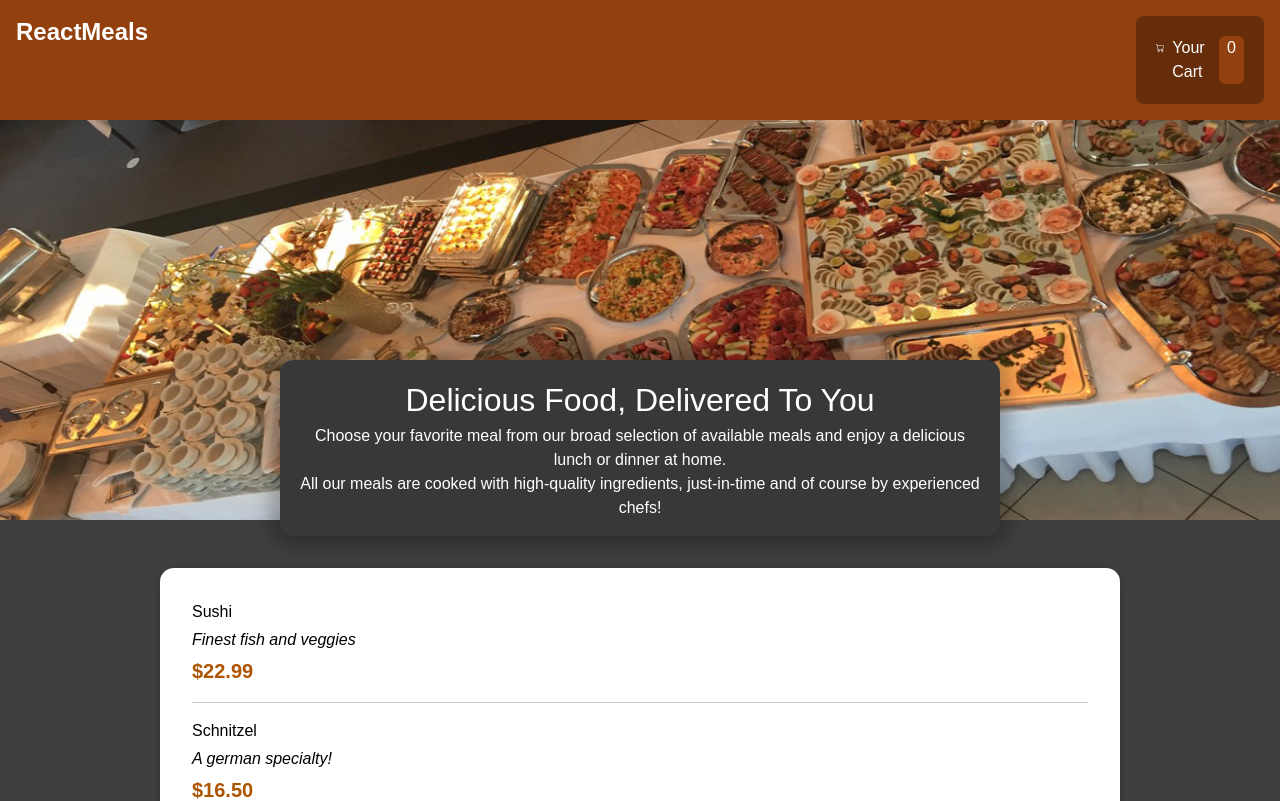
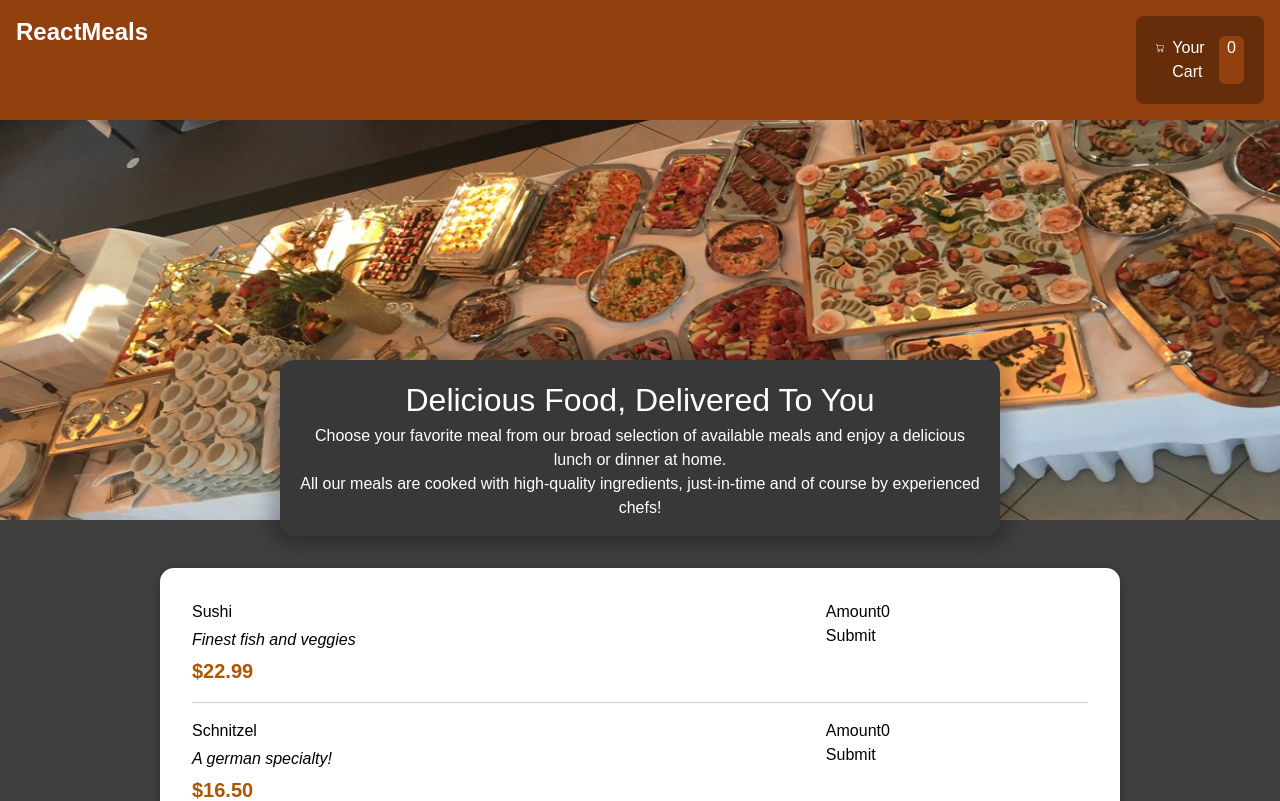
Before and after one commit to hespnod/restaurant, a React (Create React App) app: page / in a window 1280 px wide. Shown: the top 801 px of the page. Built offline with nearby package versions, Linux system fonts and the light colour scheme.

Commit message:
added form for quantity

```diff
--- /dev/null
+++ b/src/components/Meals/MealsItem/MealsForm.jsx
@@ -0,0 +1,24 @@
+import { useState } from "react";
+
+const MealsForm = props => {
+    const [quant, setQuant] = useState(0);
+    const handleClick = (e) => {
+        e.preventDefault();
+        setQuant(e.target[0].value);
+        console.log(quant);
+
+    }
+    return (
+        <form onSubmit={handleClick}>
+            <div>
+                <label htmlFor="amount">Amount</label>
+                <input type="number" value={quant} />
+            </div>
+            <div>
+                <input type="Submit" />
+            </div>
+        </form>
+    );
+};
+
+export default MealsForm;
--- a/src/components/Meals/MealsItem/MealsItem.jsx
+++ b/src/components/Meals/MealsItem/MealsItem.jsx
@@ -1,3 +1,4 @@
+import MealsForm from './MealsForm';
 import classes from './MealsItem.module.css';
 
 const MealItem = props => {
@@ -9,7 +10,9 @@ const MealItem = props => {
                 <div className={classes.description}>{props.description}</div>
                 <div className={classes.price}>{price}</div>
             </div>
-            <div></div>
+            <div>
+                <MealsForm />
+            </div>
         </li>
     )
 }
```
